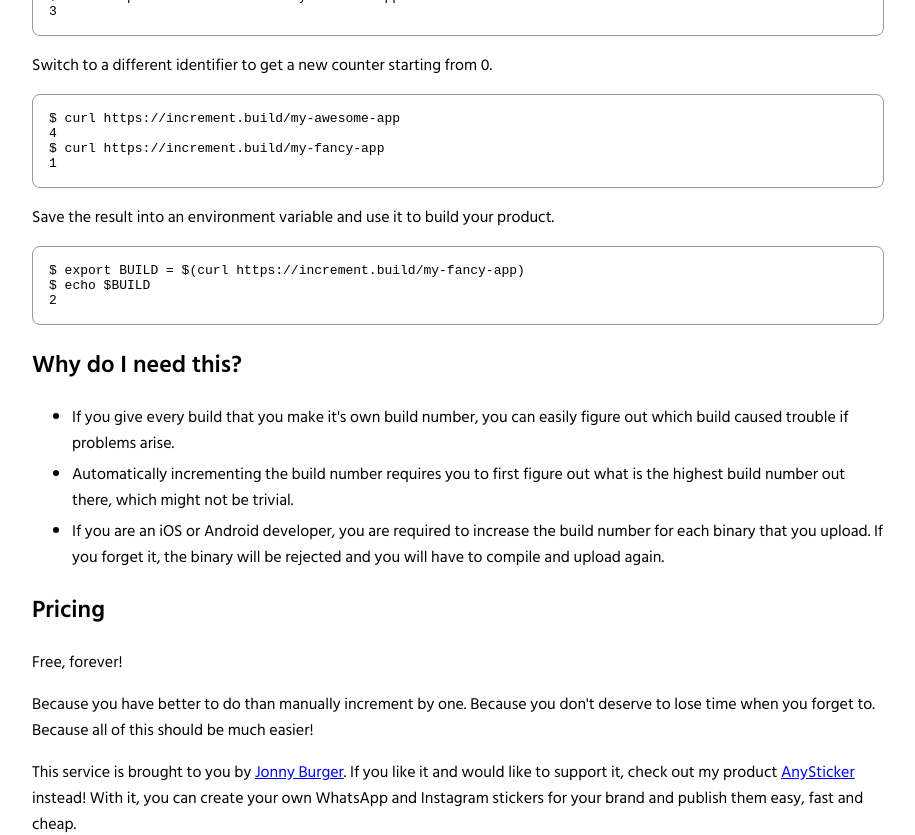
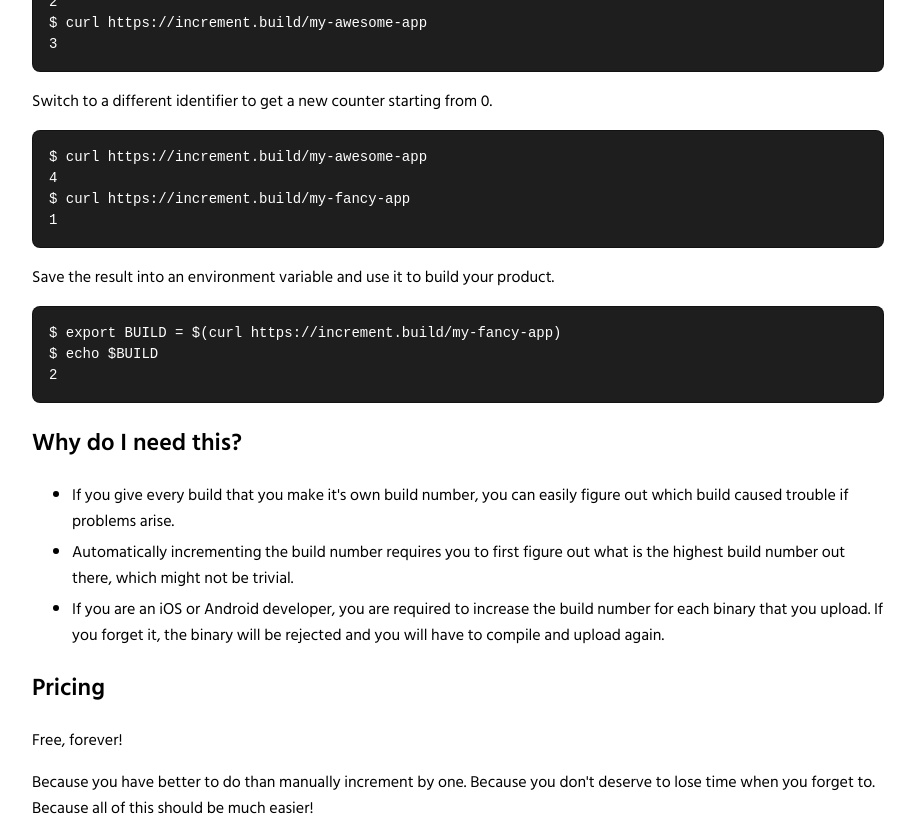
Before and after one commit to JonnyBurger/increment.build, a website: page static/index.html in a window 1280 px wide. Shown: the part 800-1635 px from the top of the page, without its empty margins (182-1097 px from the left). Drawn offline with Linux system fonts and the light colour scheme.

Commit message:
black terminal and black links

```diff
--- a/static/index.html
+++ b/static/index.html
@@ -50,9 +50,16 @@
             font-family: monospace;
             margin-top: 10px;
             margin-bottom: 10px;
+            line-height: 1.5;
+            background: #1E1E1E;
+            color: white;
+            font-size: 14px;
         }
         li {
             margin-bottom: 5px;
+        }
+        a {
+            color: black;
         }
     </style>
 </head>
@@ -104,7 +111,7 @@
             <h2>Pricing</h2>
             <p>Free, forever!</p>
             <p>Because you have better to do than manually increment by one. Because you don't deserve to lose time when you forget to. Because all of this should be much easier!</p>
-            <p>This service is brought to you by <a href="https://jonny.io">Jonny Burger</a>. If you like it and would like to support it, check out my product <a href="https://anysticker.app">AnySticker</a> instead! With it, you can create your own WhatsApp and Instagram stickers for your brand and publish them easy, fast and cheap.</p>
+            <p>This service is brought to you by <a target="_blank" href="https://jonny.io">Jonny Burger</a>. If you like it and would like to support it, check out my product <a target="_blank" href="https://anysticker.app">AnySticker</a> instead! With it, you can create your own WhatsApp and Instagram stickers for your brand and publish them easy, fast and cheap.</p>
             <h2>FAQ</h2>
             <ul>
                 <li>
```
